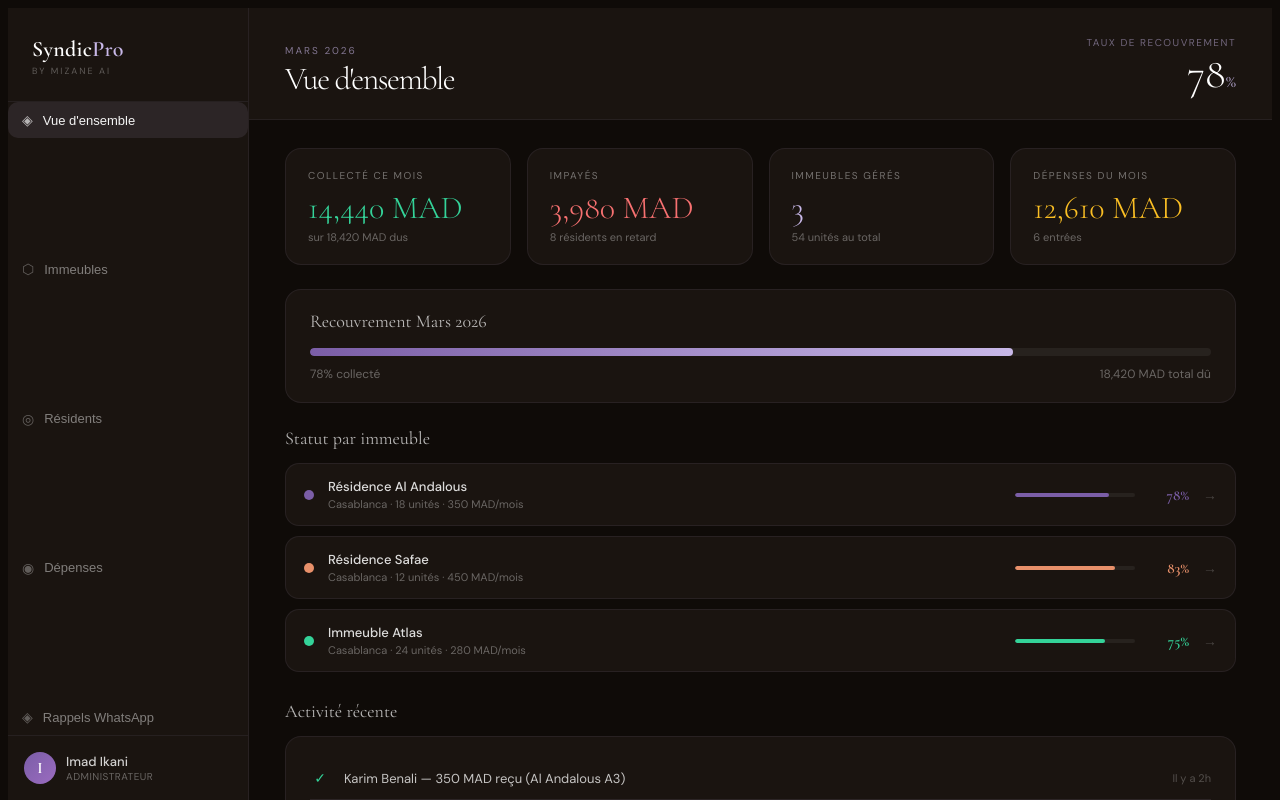
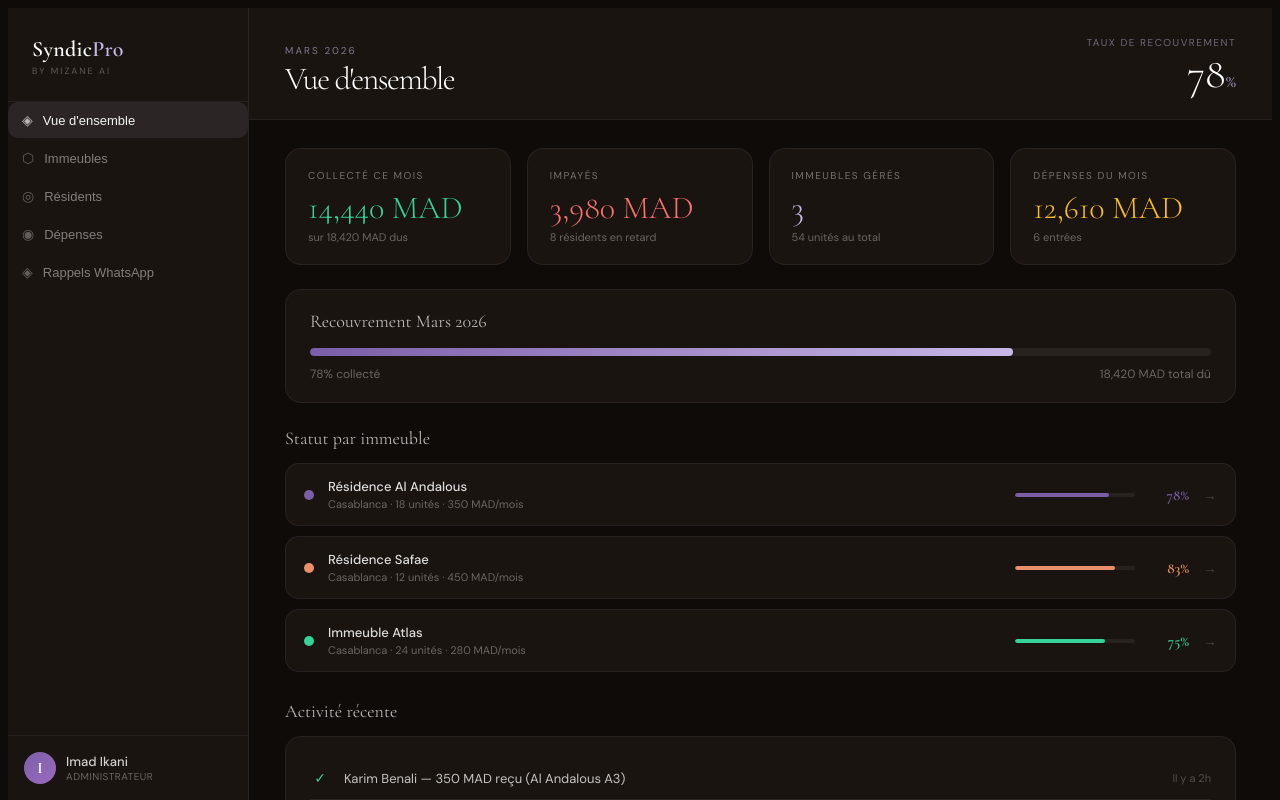
Before and after one commit to imadikani/syndicpro, a Next.js app: page /dashboard in a window 1280 px wide. Shown: the top 800 px of the page. Built offline with nearby package versions, Linux system fonts and the light colour scheme.

Commit message:
fix: group sidebar nav items at top, pin footer to bottom

```diff
--- a/app/dashboard/page.tsx
+++ b/app/dashboard/page.tsx
@@ -550,11 +550,11 @@ const styles: Record<string, React.CSSProperties> = {
   sidebarBrand: { padding: '28px 24px 24px', borderBottom: '1px solid rgba(200,184,232,0.07)' },
   brandLogo: { fontFamily: "'Cormorant Garamond', serif", fontSize: 22, fontWeight: 600, color: 'white', letterSpacing: 0.3 },
   brandSub: { fontSize: 9, color: 'rgba(255,255,255,0.3)', letterSpacing: 2, textTransform: 'uppercase', marginTop: 3 },
-  sidebarNav: { flex: 1, padding: '16px 12px', display: 'flex', flexDirection: 'column', gap: 2 },
+  sidebarNav: { padding: '16px 12px', display: 'flex', flexDirection: 'column', gap: 2 },
   navItem: { display: 'flex', alignItems: 'center', gap: 10, padding: '10px 14px', borderRadius: 10, background: 'none', border: 'none', color: 'rgba(255,255,255,0.45)', fontSize: 13, cursor: 'pointer', textAlign: 'left', width: '100%', transition: 'all 0.15s' },
   navItemActive: { background: 'rgba(200,184,232,0.1)', color: 'rgba(255,255,255,0.95)' },
   navIcon: { fontSize: 14, opacity: 0.7 },
-  sidebarFooter: { padding: '16px 16px 24px', borderTop: '1px solid rgba(200,184,232,0.07)' },
+  sidebarFooter: { padding: '16px 16px 24px', borderTop: '1px solid rgba(200,184,232,0.07)', marginTop: 'auto' },
   userBadge: { display: 'flex', alignItems: 'center', gap: 10 },
   userAvatar: { width: 32, height: 32, borderRadius: '50%', background: 'linear-gradient(135deg,#7b5ea7,#9b6bc0)', display: 'flex', alignItems: 'center', justifyContent: 'center', fontFamily: "'Cormorant Garamond', serif", fontSize: 16, fontWeight: 600, color: 'white' },
   userName: { fontSize: 13, color: 'rgba(255,255,255,0.8)', fontWeight: 500 },
```
